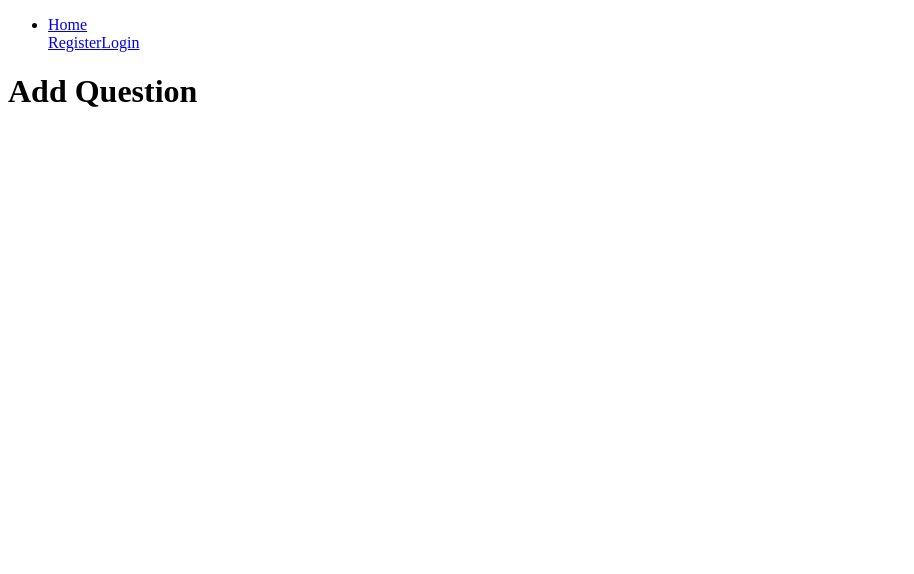
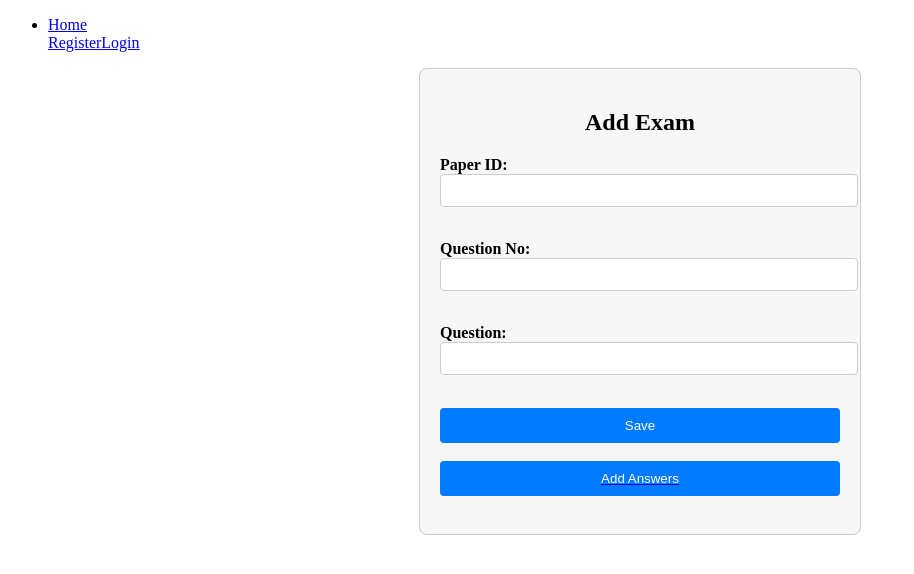
Before and after one commit to it21096570/Exam_System, a React (Create React App) app in the folder frontend/: page /addquestion in a window 1280 px wide. Shown: the top 574 px of the page, without its empty margins (0-914 px from the left). Built offline with nearby package versions, Linux system fonts and the light colour scheme.

Commit message:
add Questions part

```diff
--- a/frontend/src/pages/AddExam.js
+++ b/frontend/src/pages/AddExam.js
@@ -1,7 +1,13 @@
 import React, { useState } from 'react';
+import { Link } from 'react-router-dom';
 import axios from 'axios';
+import { useHistory } from 'react-router-dom';
+
 
 function AddExam() {
+  const history = useHistory();
+
+
   const [subject, setSubject] = useState('');
   const [teacherId, setTeacherId] = useState('');
   const [allocatedMarks, setAllocatedMarks] = useState('');
@@ -27,7 +33,28 @@ function AddExam() {
     } catch (error) {
       console.error('Error adding exam:', error);
     }
+
   };
+
+  /* const handleAddQuestions = async () => {
+    const paperForQuestions = {
+      subject,
+      teacherId,
+      allocatedMarks,
+      duration,
+      status: 'Draft',
+      date,
+    };
+
+    try {
+      const response = await axios.post('http://localhost:5001/paper', paperForQuestions);
+      console.log('Exam added successfully');
+      const newPaperId = response.data.paperId; // Assuming the API returns the newly created paperId
+      history.push(`/addquestion?paperId=${newPaperId}`);
+    } catch (error) {
+      console.error('Error adding exam:', error);
+    }
+  }; */
 
   return (
     <div className="add-exam-container">
@@ -91,7 +118,19 @@ function AddExam() {
         <br />
         <button className="add-exam-button" type="submit">Save</button>
         <br />
-        <a href="/addquestion"><button className="add-exam-button">Add Questions</button></a>
+
+        {/* <Link to={`/addquestion?paperId=${paperId}`}>
+          <button className="add-exam-button" onClick={handleAddQuestions}>
+            Add Questions
+          </button>
+        </Link> */}
+
+        <Link to={`/addquestion`}>
+          <button className="add-exam-button">
+            Add Questions
+          </button>
+        </Link>
+
         <br />
         <button className="add-exam-button" type="">Publish</button>
       </form>
--- a/frontend/src/pages/AddQuestion.js
+++ b/frontend/src/pages/AddQuestion.js
@@ -1,13 +1,82 @@
-import React from 'react'
+import { useLocation } from 'react-router-dom';
+import React, { useState } from 'react';
+import { Link } from 'react-router-dom';
+import axios from 'axios';
 
 function AddQuestion() {
+
+  const [paperId, setpaperId] = useState('');
+  const [questionNo, setquestionNo] = useState('');
+  const [question, setquestion] = useState('');
+
+
+  const handleSubmit = async (event) => {
+    event.preventDefault();
+
+    const newQuestion = {
+      paperId,
+      questionNo,
+      question,
+    };
+
+    try {
+      await axios.post('http://localhost:5001/questions', newQuestion);
+      console.log(newQuestion.questionNo);
+      console.log('Question added successfully');
+      console.log(newQuestion);
+    } catch (error) {
+      console.error('Error adding Question:', error);
+    }
+  };
+
+
   return (
-    <div>
+    <div className="add-exam-container">
+      <h2>Add Exam</h2>
+      <form className="exam-form" onSubmit={handleSubmit}>
+        <label>
+          Paper ID:
+          <input
+            type="text"
+            name="paperId"
+            value={paperId}
+            onChange={(e) => setpaperId(e.target.value)}
+          />
+        </label>
+        <br />
 
-        <h1>Add Question</h1>
+        <label>
+          Question No:
+          <input
+            type="number"
+            name="questionNo"
+            value={questionNo}
+            onChange={(e) => setquestionNo(e.target.value)}
+          />
+        </label>
+        <br />
 
+        <label>
+          Question:
+          <input
+            type="text"
+            name="question"
+            value={question}
+            onChange={(e) => setquestion(e.target.value)}
+          />
+        </label>
+
+        <br />
+        <button className="add-exam-button" type="submit">Save</button>
+        <br />
+        <Link to="/addquestion">
+          <button className="add-exam-button">Add Answers</button>
+        </Link>
+        <br />
+      </form>
     </div>
-  )
+  );
 }
 
+
 export default AddQuestion
```
Also changed, not shown: 2 other files (tests, documents, lock files or other folders).
